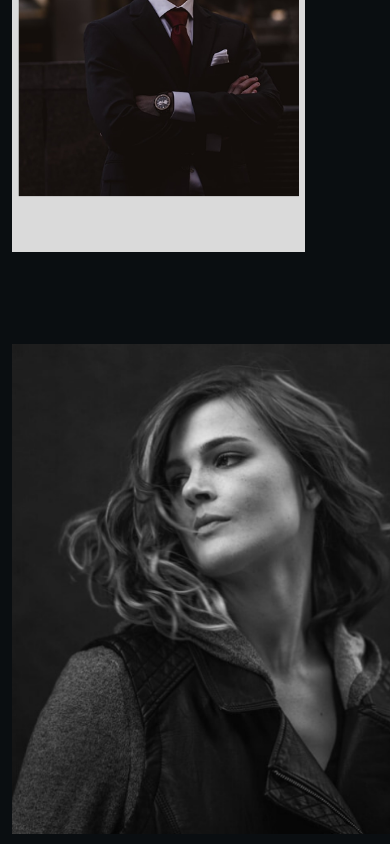
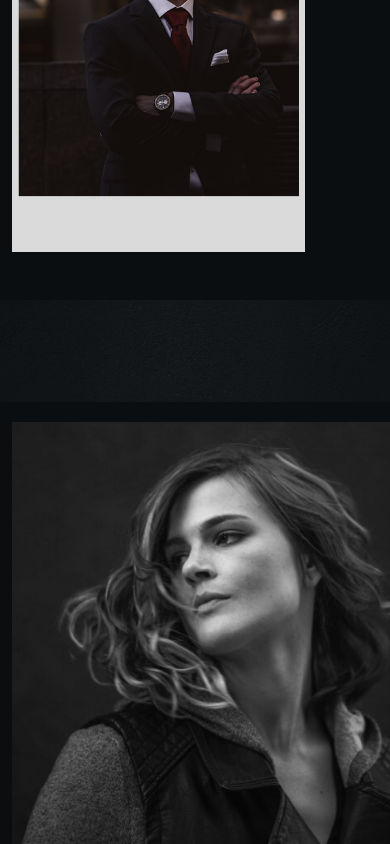
Before and after one commit to Tulsi-gohil/food-web, a React (Create React App) app: page /FounderDesk in a window 390 px wide. Shown: the part 1150-1994 px from the top of the page. Built offline with nearby package versions, Linux system fonts and the light colour scheme.

Commit message:
Update App.css

```diff
--- a/src/App.css
+++ b/src/App.css
@@ -760,7 +760,7 @@ margin-top: 150px;
     margin-top: 20px;
   }
   .marbal-img {
-    height: 0%;
+    height: auto;
   }
 
   .img-title {
```
